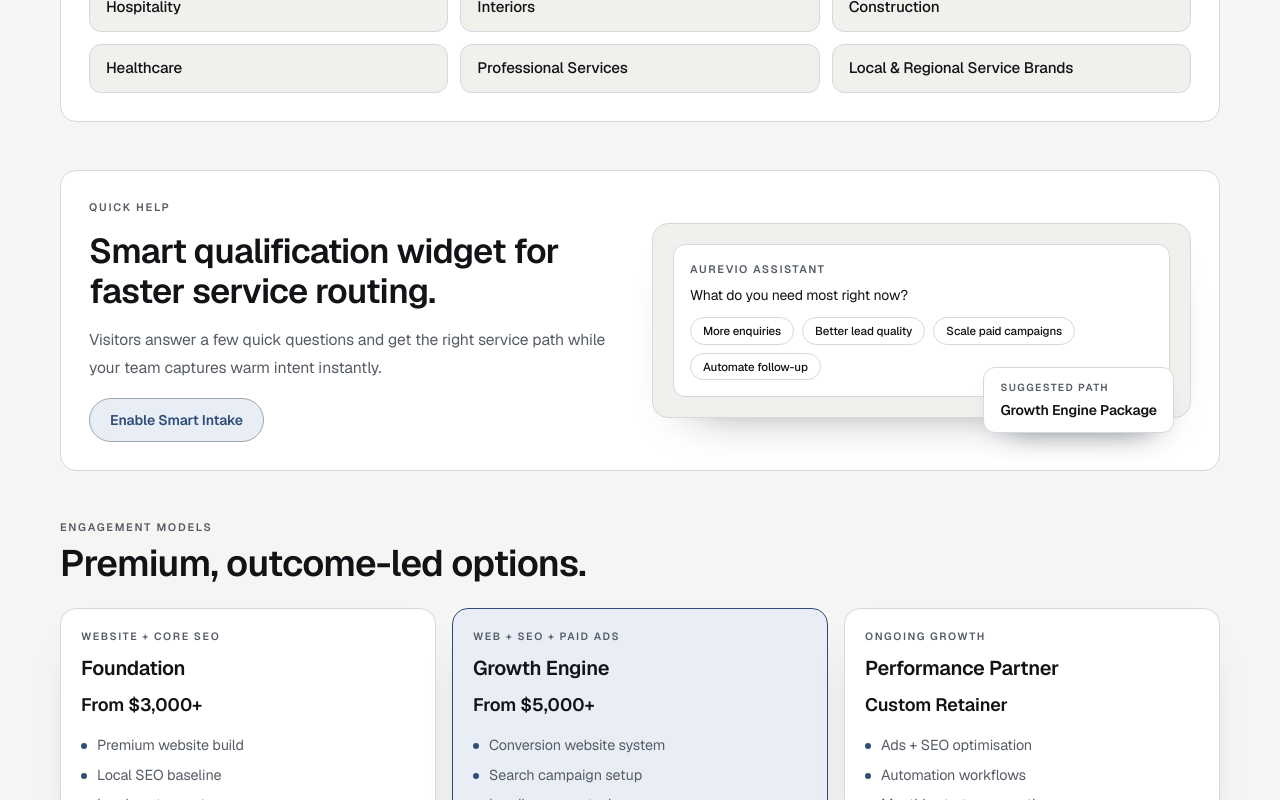
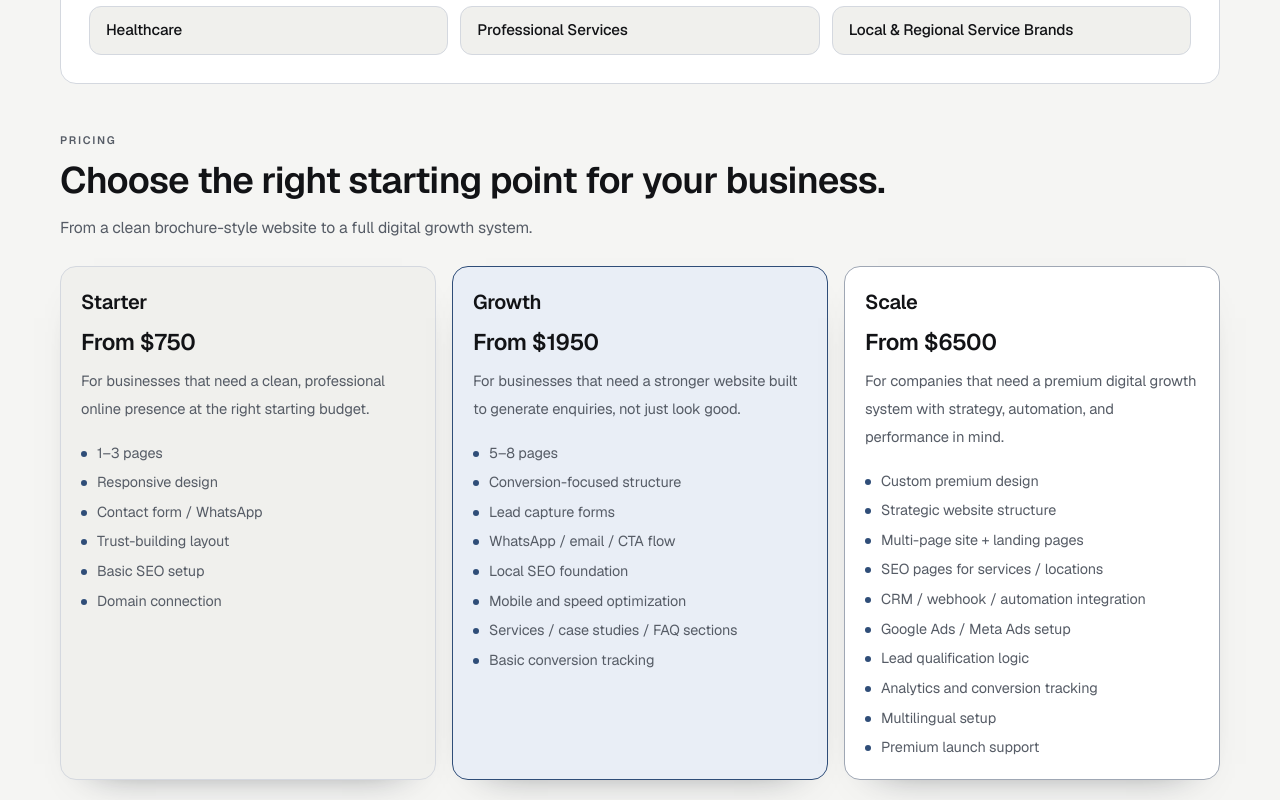
Before and after one commit to Upiter-p/aurevio-website, a Next.js app: page / in a window 1280 px wide. Shown: the part 2160-2960 px from the top of the page. Built offline with nearby package versions, Linux system fonts and the light colour scheme.

Commit message:
Refine Aurevio homepage layout and quick help positioning

```diff
--- a/src/components/home/homepage.tsx
+++ b/src/components/home/homepage.tsx
@@ -62,11 +62,9 @@ function LanguageSwitcher({ lang, ariaLabel, compact = false, onDark = false }:
 
 function WorkCard({
   work,
-  viewDetails,
   imageAltSuffix,
 }: {
   work: WorkItem;
-  viewDetails: string;
   imageAltSuffix: string;
 }) {
   return (
@@ -88,12 +86,9 @@ function WorkCard({
           />
         </div>
       </div>
-      <div className="space-y-3 p-6">
+      <div className="space-y-2.5 p-6">
         <h3 className="text-[1.28rem] font-semibold tracking-[-0.015em] text-[var(--text-main)]">{work.title}</h3>
         <p className="text-[0.97rem] leading-7 text-[var(--text-muted)]">{work.result}</p>
-        <a href="#contact" className="inline-flex items-center gap-2 text-sm font-semibold text-[var(--accent)]">
-          {viewDetails} <span aria-hidden>→</span>
-        </a>
       </div>
     </article>
   );
@@ -275,12 +270,7 @@ export function HomePage() {
 
           <div className="grid gap-5 lg:grid-cols-2">
             {copy.work.items.map((work) => (
-              <WorkCard
-                key={work.title}
-                work={work}
-                viewDetails={copy.work.viewDetails}
-                imageAltSuffix={copy.work.imageAltSuffix}
-              />
+              <WorkCard key={work.title} work={work} imageAltSuffix={copy.work.imageAltSuffix} />
             ))}
           </div>
         </section>
@@ -307,60 +297,15 @@ export function HomePage() {
           </ul>
         </section>
 
-        <section id="smart-help" className="mt-12 rounded-2xl border border-[var(--line-soft)] bg-[var(--surface-main)] p-6 sm:p-7">
-          <div className="grid gap-6 lg:grid-cols-[1fr_1fr] lg:items-center">
-            <div className="space-y-4">
-              <p className="text-[0.68rem] font-semibold uppercase tracking-[0.16em] text-[var(--text-muted)]">
-                {copy.smartHelpTeaser.eyebrow}
-              </p>
-              <h2 className="text-[1.7rem] font-semibold leading-[1.14] tracking-[-0.02em] text-[var(--text-main)] sm:text-[2.15rem]">
-                {copy.smartHelpTeaser.title}
-              </h2>
-              <p className="max-w-xl text-[0.98rem] leading-7 text-[var(--text-muted)]">{copy.smartHelpTeaser.description}</p>
-              <a
-                href="#contact"
-                className="inline-flex min-h-11 items-center justify-center rounded-full border border-[var(--line-strong)] bg-[var(--accent-soft)] px-5 text-sm font-semibold text-[var(--accent)]"
-              >
-                {copy.smartHelpTeaser.cta}
-              </a>
-            </div>
-
-            <div className="relative rounded-2xl border border-[var(--line-soft)] bg-[var(--surface-subtle)] p-4 shadow-[0_24px_52px_-42px_rgba(14,19,28,0.72)] sm:p-5">
-              <div className="rounded-xl border border-[var(--line-soft)] bg-[var(--surface-main)] p-4">
-                <p className="text-[0.68rem] font-semibold uppercase tracking-[0.14em] text-[var(--text-muted)]">
-                  {copy.smartHelpTeaser.assistantLabel}
-                </p>
-                <p className="mt-2 text-sm text-[var(--text-main)]">{copy.smartHelpTeaser.assistantQuestion}</p>
-                <div className="mt-3 flex flex-wrap gap-2">
-                  {copy.smartHelpTeaser.assistantOptions.map((question) => (
-                    <span
-                      key={question}
-                      className="rounded-full border border-[var(--line-soft)] px-3 py-1 text-[0.72rem] font-medium text-[var(--text-main)]"
-                    >
-                      {question}
-                    </span>
-                  ))}
-                </div>
-              </div>
-
-              <div className="absolute -bottom-4 right-4 rounded-xl border border-[var(--line-soft)] bg-[var(--surface-main)] px-4 py-3 shadow-[0_15px_32px_-23px_rgba(14,19,28,0.82)]">
-                <p className="text-[0.64rem] font-semibold uppercase tracking-[0.14em] text-[var(--text-muted)]">
-                  {copy.smartHelpTeaser.suggestedPathLabel}
-                </p>
-                <p className="mt-1 text-sm font-semibold text-[var(--text-main)]">{copy.smartHelpTeaser.suggestedPathValue}</p>
-              </div>
-            </div>
-          </div>
-        </section>
-
         <section id="packages" className="mt-12 space-y-6">
-          <header className="space-y-2">
+          <header className="space-y-3">
             <p className="text-[0.68rem] font-semibold uppercase tracking-[0.16em] text-[var(--text-muted)]">
               {copy.packages.eyebrow}
             </p>
             <h2 className="text-[1.8rem] font-semibold leading-[1.12] tracking-[-0.02em] text-[var(--text-main)] sm:text-[2.3rem]">
               {copy.packages.title}
             </h2>
+            <p className="max-w-2xl text-[0.98rem] leading-7 text-[var(--text-muted)]">{copy.packages.subtitle}</p>
           </header>
 
           <div className="grid gap-4 lg:grid-cols-3">
@@ -370,13 +315,15 @@ export function HomePage() {
                 className={`rounded-2xl border p-5 shadow-[0_18px_40px_-34px_rgba(14,19,28,0.72)] ${
                   item.featured
                     ? "border-[var(--accent)] bg-[var(--accent-soft)]"
-                    : "border-[var(--line-soft)] bg-[var(--surface-main)]"
+                    : item.premium
+                      ? "border-[var(--line-strong)] bg-[var(--surface-main)]"
+                      : "border-[var(--line-soft)] bg-[var(--surface-subtle)]"
                 }`}
               >
-                <p className="text-[0.66rem] font-semibold uppercase tracking-[0.15em] text-[var(--text-muted)]">{item.tag}</p>
-                <h3 className="mt-2 text-[1.25rem] font-semibold tracking-[-0.015em] text-[var(--text-main)]">{item.name}</h3>
-                <p className="mt-2 text-lg font-semibold text-[var(--text-main)]">{item.price}</p>
-                <ul className="mt-4 space-y-2 text-[0.9rem] text-[var(--text-muted)]">
+                <h3 className="text-[1.25rem] font-semibold tracking-[-0.015em] text-[var(--text-main)]">{item.name}</h3>
+                <p className="mt-2 text-[1.42rem] font-semibold tracking-[-0.015em] text-[var(--text-main)]">{item.price}</p>
+                <p className="mt-2 text-[0.92rem] leading-7 text-[var(--text-muted)]">{item.description}</p>
+                <ul className="mt-5 space-y-2 text-[0.9rem] text-[var(--text-muted)]">
                   {item.points.map((point) => (
                     <li key={point} className="flex items-start gap-2.5">
                       <span className="mt-2 h-1.5 w-1.5 flex-none rounded-full bg-[var(--accent)]" />
--- a/src/components/home/quick-help-widget.tsx
+++ b/src/components/home/quick-help-widget.tsx
@@ -76,7 +76,7 @@ export function QuickHelpWidget({
   }
 
   return (
-    <div className="fixed inset-x-4 bottom-4 z-50 sm:inset-x-auto sm:right-5 sm:w-[360px]">
+    <div className="fixed bottom-3 right-2 z-50 w-[min(360px,calc(100vw-1rem))] sm:right-3 sm:w-[360px]">
       {isOpen ? (
         <section className="mb-3 overflow-hidden rounded-xl border border-[var(--line-soft)] bg-[var(--surface-main)] shadow-[0_28px_58px_-34px_rgba(14,19,28,0.85)]">
           <header className="border-b border-[var(--line-soft)] px-4 py-3 sm:px-5">
--- a/src/components/home/translations.ts
+++ b/src/components/home/translations.ts
@@ -89,12 +89,16 @@ export type HomeTranslations = {
   packages: {
     eyebrow: string;
     title: string;
+    subtitle: string;
     items: Array<{
       name: string;
-      tag: string;
       price: string;
+      description: string;
       points: string[];
+      cta: string;
+      light?: boolean;
       featured?: boolean;
+      premium?: boolean;
     }>;
   };
   finalCta: {
@@ -212,27 +216,63 @@ export const homeTranslations: Record<Locale, HomeTranslations> = {
       suggestedPathValue: "Growth Engine Package",
     },
     packages: {
-      eyebrow: "Engagement Models",
-      title: "Premium, outcome-led options.",
+      eyebrow: "Pricing",
+      title: "Choose the right starting point for your business.",
+      subtitle: "From a clean brochure-style website to a full digital growth system.",
       items: [
         {
-          name: "Foundation",
-          tag: "Website + Core SEO",
-          price: "From $3,000+",
-          points: ["Premium website build", "Local SEO baseline", "Lead capture setup"],
+          name: "Starter",
+          price: "From $750",
+          description:
+            "For businesses that need a clean, professional online presence at the right starting budget.",
+          points: [
+            "1–3 pages",
+            "Responsive design",
+            "Contact form / WhatsApp",
+            "Trust-building layout",
+            "Basic SEO setup",
+            "Domain connection",
+          ],
+          cta: "Get Started",
+          light: true,
         },
         {
-          name: "Growth Engine",
-          tag: "Web + SEO + Paid Ads",
-          price: "From $5,000+",
-          points: ["Conversion website system", "Search campaign setup", "Landing page stack"],
+          name: "Growth",
+          price: "From $1950",
+          description:
+            "For businesses that need a stronger website built to generate enquiries, not just look good.",
+          points: [
+            "5–8 pages",
+            "Conversion-focused structure",
+            "Lead capture forms",
+            "WhatsApp / email / CTA flow",
+            "Local SEO foundation",
+            "Mobile and speed optimization",
+            "Services / case studies / FAQ sections",
+            "Basic conversion tracking",
+          ],
+          cta: "Choose Growth",
           featured: true,
         },
         {
-          name: "Performance Partner",
-          tag: "Ongoing Growth",
-          price: "Custom Retainer",
-          points: ["Ads + SEO optimisation", "Automation workflows", "Monthly strategy reporting"],
+          name: "Scale",
+          price: "From $6500",
+          description:
+            "For companies that need a premium digital growth system with strategy, automation, and performance in mind.",
+          points: [
+            "Custom premium design",
+            "Strategic website structure",
+            "Multi-page site + landing pages",
+            "SEO pages for services / locations",
+            "CRM / webhook / automation integration",
+            "Google Ads / Meta Ads setup",
+            "Lead qualification logic",
+            "Analytics and conversion tracking",
+            "Multilingual setup",
+            "Premium launch support",
+          ],
+          cta: "Book a Call",
+          premium: true,
         },
       ],
     },
@@ -388,27 +428,63 @@ export const homeTranslations: Record<Locale, HomeTranslations> = {
       suggestedPathValue: "Пакет Growth Engine",
     },
     packages: {
-      eyebrow: "Моделі співпраці",
-      title: "Преміальні варіанти, орієнтовані на результат.",
+      eyebrow: "Ціни",
+      title: "Оберіть правильну стартову модель для вашого бізнесу.",
+      subtitle: "Від чистого презентаційного сайту до повної цифрової системи зростання.",
       items: [
         {
-          name: "База",
-          tag: "Сайт + базове SEO",
-          price: "Від $3,000+",
-          points: ["Преміальна розробка сайту", "Базова локальна SEO-основа", "Налаштування захоплення лідів"],
+          name: "Starter",
+          price: "From $750",
+          description:
+            "Для бізнесів, яким потрібна чиста професійна онлайн-присутність у правильному стартовому бюджеті.",
+          points: [
+            "1–3 сторінки",
+            "Адаптивний дизайн",
+            "Контактна форма / WhatsApp",
+            "Структура для формування довіри",
+            "Базове SEO налаштування",
+            "Підключення домену",
+          ],
+          cta: "Почати",
+          light: true,
         },
         {
-          name: "Система зростання",
-          tag: "Сайт + SEO + платна реклама",
-          price: "Від $5,000+",
-          points: ["Конверсійна система сайту", "Налаштування пошукових кампаній", "Пакет цільових сторінок"],
+          name: "Growth",
+          price: "From $1950",
+          description:
+            "Для бізнесів, яким потрібен сильніший сайт, що генерує заявки, а не лише гарно виглядає.",
+          points: [
+            "5–8 сторінок",
+            "Структура з фокусом на конверсію",
+            "Форми захоплення лідів",
+            "WhatsApp / email / CTA логіка",
+            "Локальна SEO основа",
+            "Мобільна та швидкісна оптимізація",
+            "Секції послуг / кейсів / FAQ",
+            "Базове відстеження конверсій",
+          ],
+          cta: "Обрати Growth",
           featured: true,
         },
         {
-          name: "Партнер зростання",
-          tag: "Постійний розвиток",
-          price: "Індивідуальний ретейнер",
-          points: ["Оптимізація реклами + SEO", "Автоматизація процесів", "Щомісячна стратегічна звітність"],
+          name: "Scale",
+          price: "From $6500",
+          description:
+            "Для компаній, яким потрібна преміальна система цифрового зростання з фокусом на стратегію та автоматизацію.",
+          points: [
+            "Індивідуальний преміальний дизайн",
+            "Стратегічна структура сайту",
+            "Багатосторінковий сайт + лендінги",
+            "SEO-сторінки для послуг / локацій",
+            "CRM / webhook / automation інтеграція",
+            "Налаштування Google Ads / Meta Ads",
+            "Логіка кваліфікації лідів",
+            "Аналітика та відстеження конверсій",
+            "Мультимовне налаштування",
+            "Преміальна підтримка запуску",
+          ],
+          cta: "Замовити дзвінок",
+          premium: true,
         },
       ],
     },
@@ -564,27 +640,63 @@ export const homeTranslations: Record<Locale, HomeTranslations> = {
       suggestedPathValue: "Пакет Growth Engine",
     },
     packages: {
-      eyebrow: "Форматы сотрудничества",
-      title: "Премиальные варианты, ориентированные на результат.",
+      eyebrow: "Цены",
+      title: "Выберите правильную стартовую модель для вашего бизнеса.",
+      subtitle: "От аккуратного презентационного сайта до полной цифровой системы роста.",
       items: [
         {
-          name: "База",
-          tag: "Сайт + базовое SEO",
-          price: "От $3,000+",
-          points: ["Премиальная разработка сайта", "Базовая локальная SEO-основа", "Настройка захвата лидов"],
+          name: "Starter",
+          price: "From $750",
+          description:
+            "Для бизнеса, которому нужно аккуратное профессиональное онлайн-присутствие в правильном стартовом бюджете.",
+          points: [
+            "1–3 страницы",
+            "Адаптивный дизайн",
+            "Контактная форма / WhatsApp",
+            "Структура для доверия",
+            "Базовая SEO-настройка",
+            "Подключение домена",
+          ],
+          cta: "Начать",
+          light: true,
         },
         {
-          name: "Система роста",
-          tag: "Сайт + SEO + платная реклама",
-          price: "От $5,000+",
-          points: ["Конверсионная система сайта", "Настройка поисковых кампаний", "Набор лендингов"],
+          name: "Growth",
+          price: "From $1950",
+          description:
+            "Для бизнеса, которому нужен более сильный сайт, созданный для заявок, а не только для внешнего вида.",
+          points: [
+            "5–8 страниц",
+            "Конверсионная структура",
+            "Формы захвата лидов",
+            "WhatsApp / email / CTA логика",
+            "Локальная SEO-основа",
+            "Мобильная и скоростная оптимизация",
+            "Разделы услуг / кейсов / FAQ",
+            "Базовый трекинг конверсий",
+          ],
+          cta: "Выбрать Growth",
           featured: true,
         },
         {
-          name: "Партнёр по росту",
-          tag: "Постоянное развитие",
-          price: "Индивидуальный ретейнер",
-          points: ["Оптимизация рекламы + SEO", "Автоматизация процессов", "Ежемесячная стратегическая отчётность"],
+          name: "Scale",
+          price: "From $6500",
+          description:
+            "Для компаний, которым нужна премиальная цифровая система роста с акцентом на стратегию и автоматизацию.",
+          points: [
+            "Индивидуальный премиальный дизайн",
+            "Стратегическая структура сайта",
+            "Многостраничный сайт + лендинги",
+            "SEO-страницы для услуг / локаций",
+            "CRM / webhook / automation интеграция",
+            "Настройка Google Ads / Meta Ads",
+            "Логика квалификации лидов",
+            "Аналитика и трекинг конверсий",
+            "Мультиязычная настройка",
+            "Премиальная поддержка запуска",
+          ],
+          cta: "Заказать звонок",
+          premium: true,
         },
       ],
     },
```
